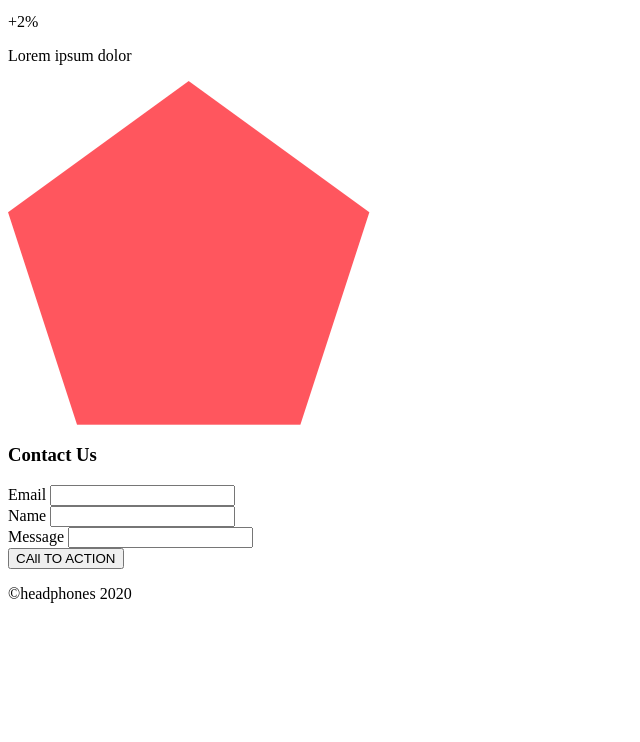
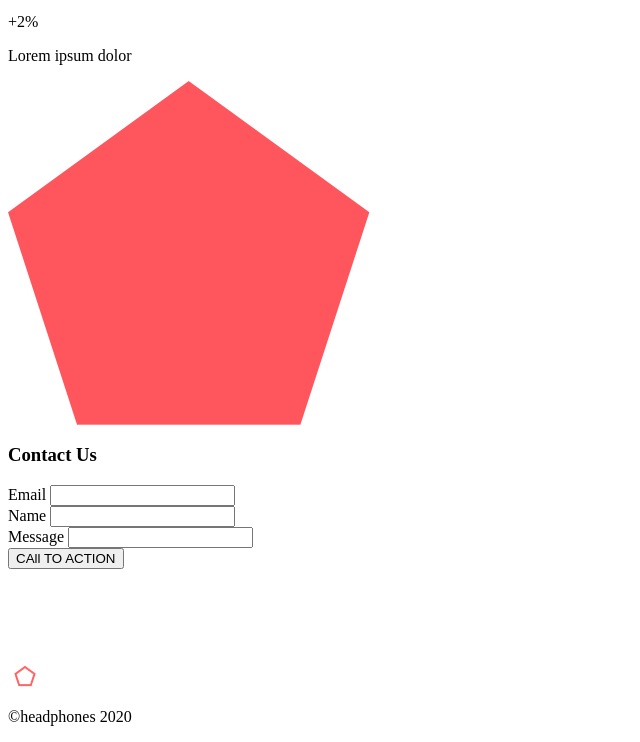
Before and after one commit to Toafeek-Abbey/alx_html_css, a plain HTML site: page headphones/4-index.html in a window 1280 px wide. Shown: the part 2169-2911 px from the top of the page, without its empty margins (0-640 px from the left). Before the commit the page ends 2788 px from the top, so only its background shows below. Drawn offline with Linux system fonts and the light colour scheme.

Commit message:
Update 4-index.html

```diff
--- a/headphones/4-index.html
+++ b/headphones/4-index.html
@@ -131,17 +131,17 @@
     <footer id="footer_background">
             <div id="social_icon">
                  <div id="facebook">
-                      <img src="" id="img_facebook" >
+                      <img src="facebook.png" id="img_facebook" >
                  </div>
                  <div id="twitter">
-                      <img src="" id="img_twitter" >
+                      <img src="twitter.png" id="img_twitter" >
                  </div>
                  <div id="instagram">
-                      <img src="" id="img_instagram" >
+                      <img src="instagram.png" id="img_instagram" >
                  </div>
             </div>
             <div id="footer_logo">
-                  <img src="" id="img_logo" >
+                  <img src="logo.png" id="img_logo" >
             </div>
             <p id="footer_txt">©headphones 2020</p>
     </footer>
```
